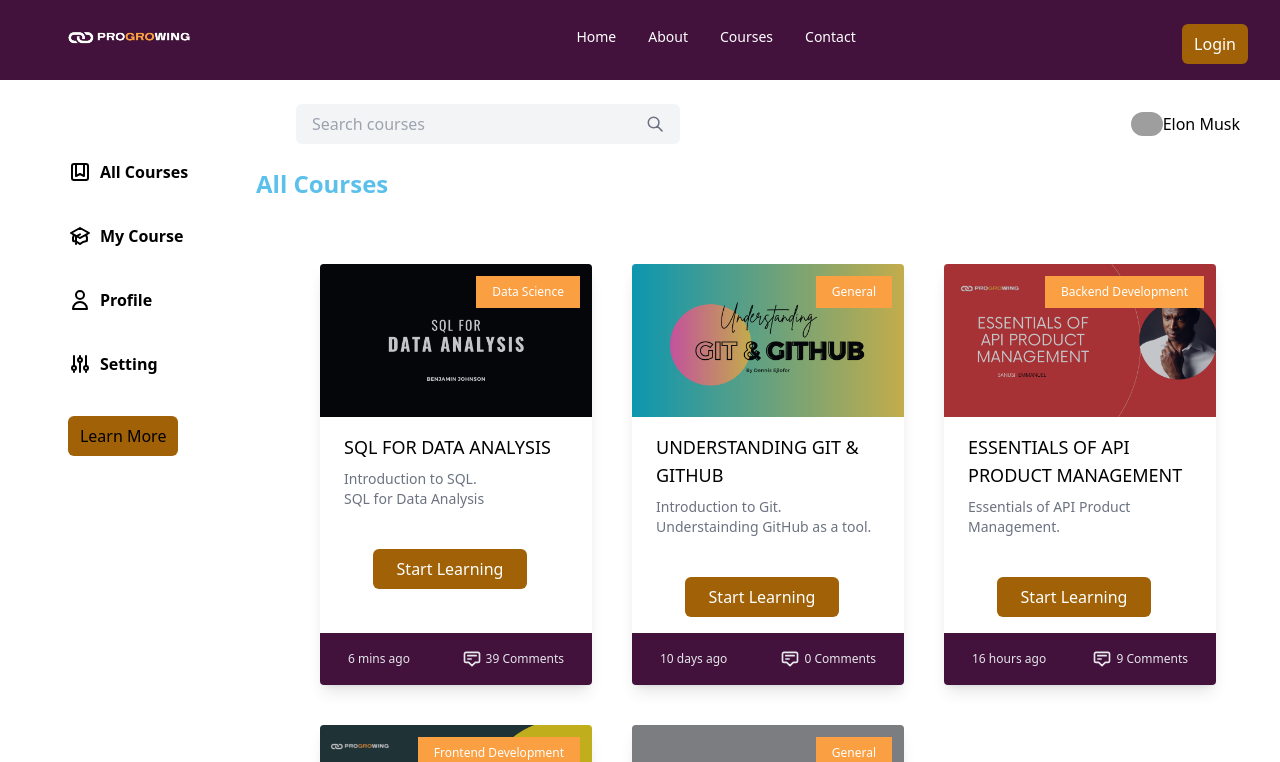
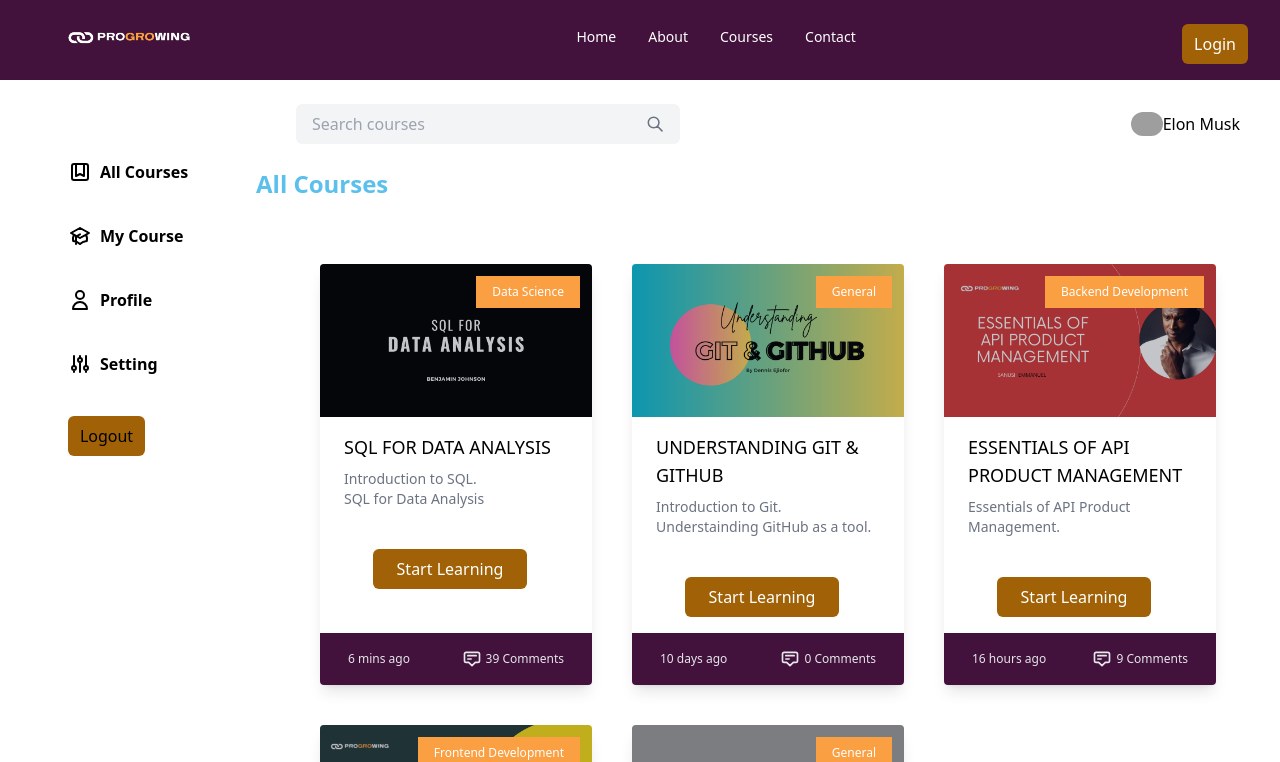
Before and after one commit to oduyemi/learn, a React (Create React App) app: page /dashboard in a window 1280 px wide. Shown: the top 762 px of the page. Built offline with nearby package versions, Linux system fonts and the light colour scheme; grey boxes are pictures that could not be loaded.

Commit message:
updated0

```diff
--- a/src/components/DashboardContent.jsx
+++ b/src/components/DashboardContent.jsx
@@ -1,4 +1,5 @@
-import React from "react";
+import React, { useState, useContext } from "react";
+import { UserContext } from "../UserContext";
 import { Box } from "@mui/material";
 import Button from "./elements/Button";
 import { Link } from "react-router-dom";
@@ -7,6 +8,8 @@ import { CoursesPage } from "./CoursesPage";
 
 
 export const DashboardContent = () => {
+    const { user, handleLogout } = useContext(UserContext);
+
     return (
         <Box className="flex">
             <Box className="flex w-2/5 md:w-1/4 h-screen">
@@ -45,7 +48,7 @@ export const DashboardContent = () => {
                         <span className="font-semibold">Setting</span>
                         </li>
                         <Link to="https://progrowing.org/">
-                            <Button>Learn More</Button>
+                            <Button onClick={handleLogout}>Logout</Button>
                         </Link>
                     </ul>
                 </Box>
--- a/src/navigation/index.jsx
+++ b/src/navigation/index.jsx
@@ -8,7 +8,7 @@ import Contact from "../pages/Contact";
 import Register from "../pages/Register";
 import Login from "../pages/Login";
 import Dashboard from "../pages/Dashboard";
-import { Logout } from "@mui/icons-material";
+import Logout from "../pages/Login/Logout";;
 
 
 
--- a/src/pages/Login/Logout.jsx
+++ b/src/pages/Login/Logout.jsx
@@ -1,13 +1,16 @@
-import React, { useEffect, useContext } from "react";
-import { UserContext } from "../UserContext";
+import { useEffect, useContext } from "react";
+import { UserContext } from "../../UserContext";
+
+
+
 
 const Logout = () => {
-    const { handleLogout } = useContext(UserContext);
+    const { user, handleLogout } = useContext(UserContext);
 
 
     useEffect(() => {
         handleLogout();
-        window.location.href ="/login";
+        window.location.href ="/";
     }, []);
 
     return null;
```
Also changed, not shown: src/Logout.jsx (deleted), src/components/Sidebar.jsx (deleted).
